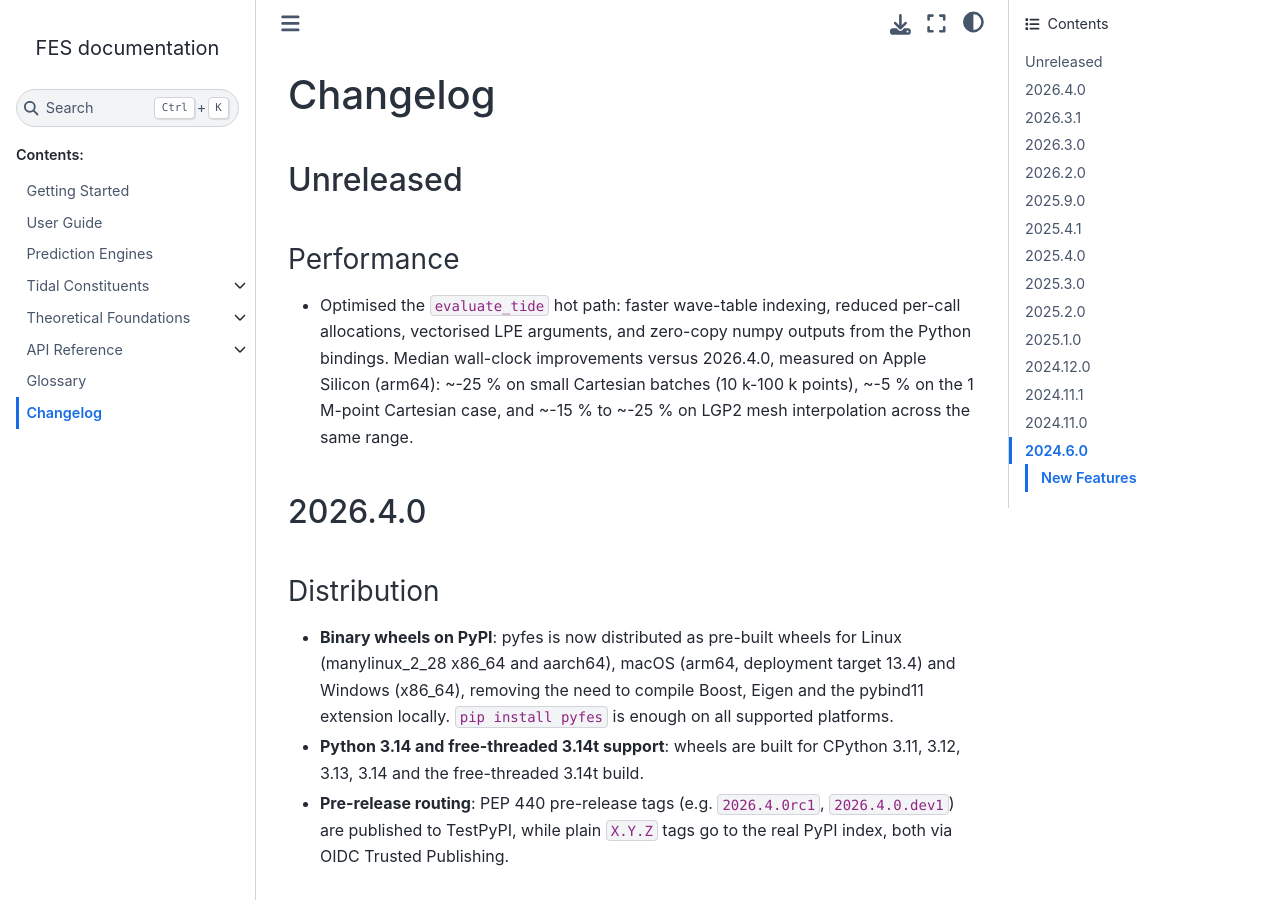
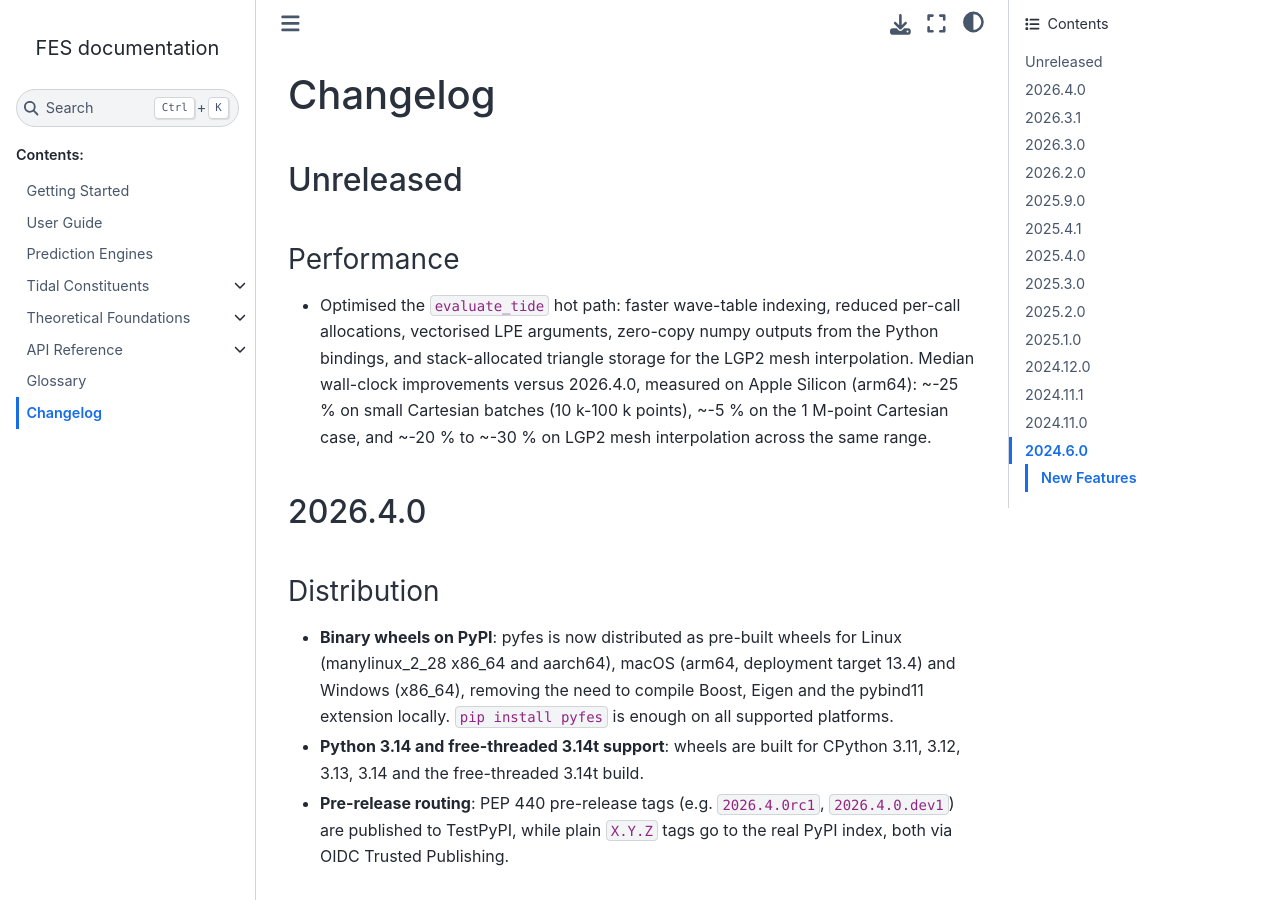
Before and after one commit to CNES/aviso-fes, a Sphinx documentation site: the page built from docs/source/changelog.rst, in a window 1280 px wide and 900 px high. Built offline with Sphinx 7.4.7 and the Sphinx Book theme 1.1.4, drawn with Linux system fonts in a browser that asks for light colours; pages that are not in the unit, such as notebooks, are missing from menus.

Commit message:
feat: enhance evaluate_tide performance with stack-allocated triangle storage and improved numpy outputs

```diff
--- a/docs/source/changelog.rst
+++ b/docs/source/changelog.rst
@@ -9,12 +9,12 @@
 Performance
 -----------
 * Optimised the ``evaluate_tide`` hot path: faster wave-table indexing,
-  reduced per-call allocations, vectorised LPE arguments, and zero-copy
-  numpy outputs from the Python bindings. Median wall-clock improvements
-  versus 2026.4.0, measured on Apple Silicon (arm64): ~-25 % on small
-  Cartesian batches (10 k-100 k points), ~-5 % on the 1 M-point Cartesian
-  case, and ~-15 % to ~-25 % on LGP2 mesh interpolation across the same
-  range.
+  reduced per-call allocations, vectorised LPE arguments, zero-copy numpy
+  outputs from the Python bindings, and stack-allocated triangle storage
+  for the LGP2 mesh interpolation. Median wall-clock improvements versus
+  2026.4.0, measured on Apple Silicon (arm64): ~-25 % on small Cartesian
+  batches (10 k-100 k points), ~-5 % on the 1 M-point Cartesian case, and
+  ~-20 % to ~-30 % on LGP2 mesh interpolation across the same range.
 
 2026.4.0
 ========
```
